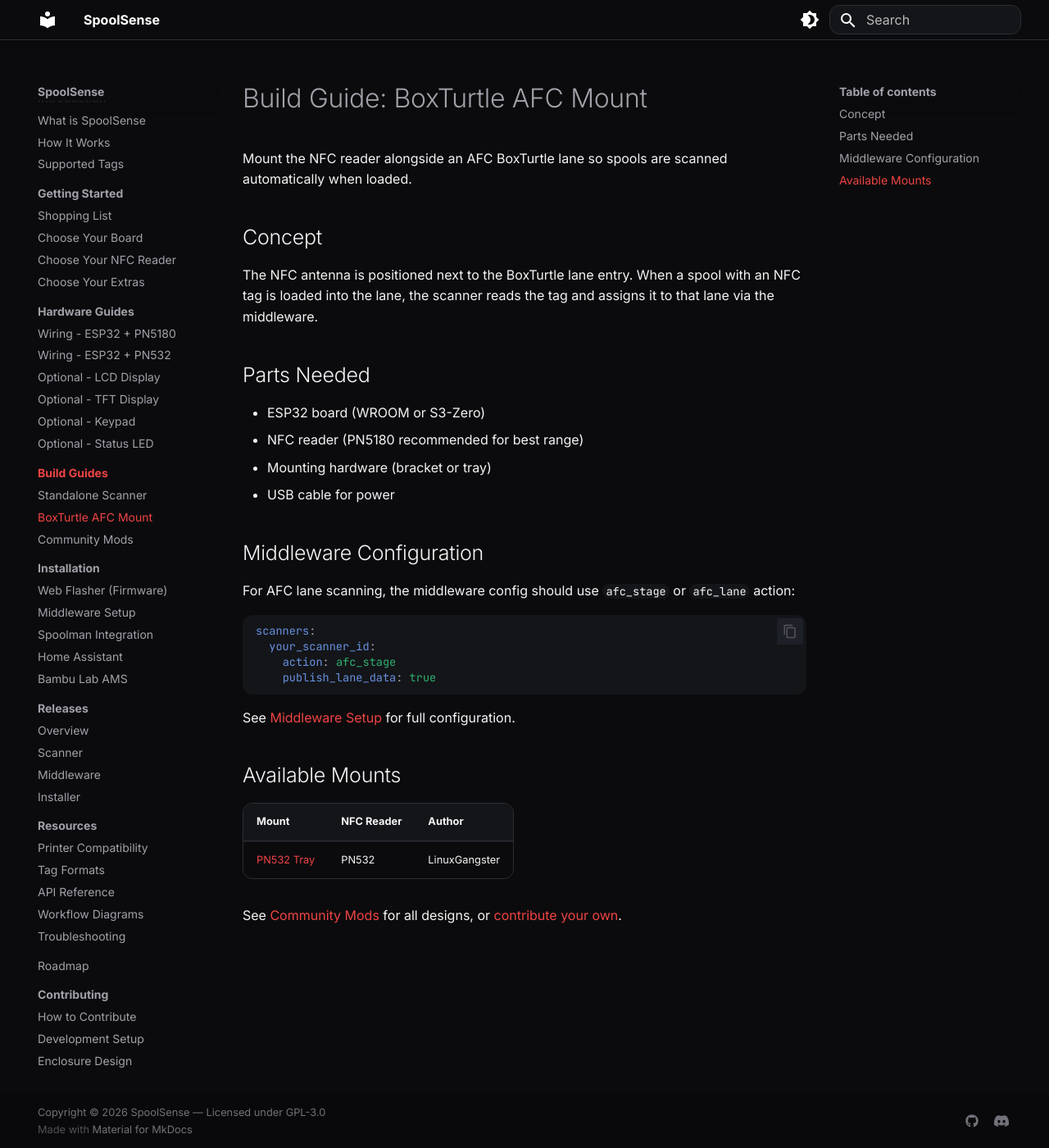
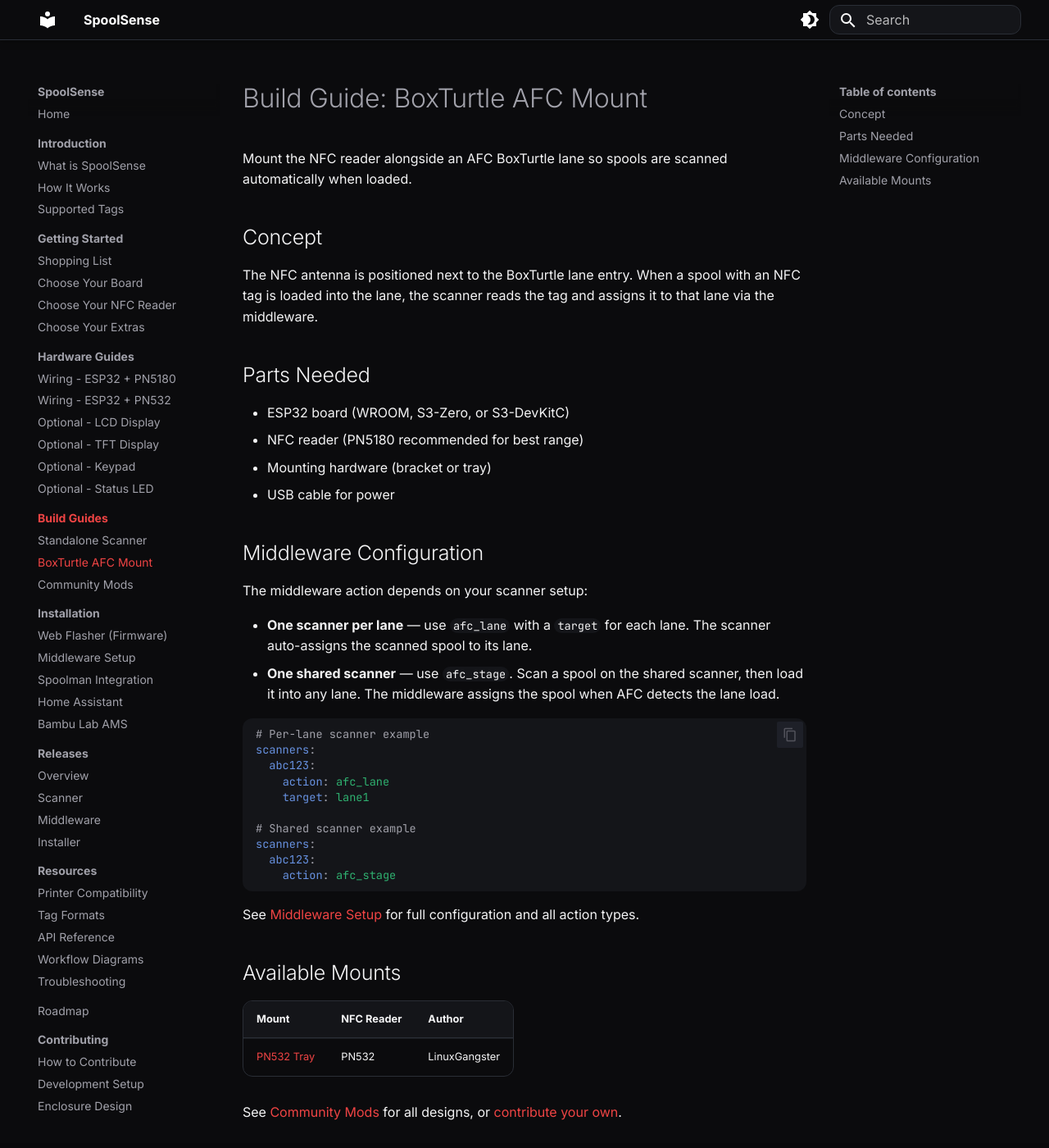
Before and after one commit to SpoolSense/spoolsense.org, an MkDocs documentation site: the page built from docs/builds/boxturtles.md, in a window 1280 px wide and 1400 px high. Shown: the whole window at 82% size. Built offline with MkDocs 1.6.1 and Material for MkDocs 9.7.7, drawn with Linux system fonts in a browser that asks for light colours.

Commit message:
docs: fix BoxTurtle middleware config — clarify afc_lane vs afc_stage, add S3-DevKitC

````diff
--- a/docs/builds/boxturtles.md
+++ b/docs/builds/boxturtles.md
@@ -8,23 +8,32 @@ The NFC antenna is positioned next to the BoxTurtle lane entry. When a spool wit
 
 ## Parts Needed
 
-- ESP32 board (WROOM or S3-Zero)
+- ESP32 board (WROOM, S3-Zero, or S3-DevKitC)
 - NFC reader (PN5180 recommended for best range)
 - Mounting hardware (bracket or tray)
 - USB cable for power
 
 ## Middleware Configuration
 
-For AFC lane scanning, the middleware config should use `afc_stage` or `afc_lane` action:
+The middleware action depends on your scanner setup:
+
+- **One scanner per lane** — use `afc_lane` with a `target` for each lane. The scanner auto-assigns the scanned spool to its lane.
+- **One shared scanner** — use `afc_stage`. Scan a spool on the shared scanner, then load it into any lane. The middleware assigns the spool when AFC detects the lane load.
 
 ```yaml
+# Per-lane scanner example
 scanners:
-  your_scanner_id:
+  abc123:
+    action: afc_lane
+    target: lane1
+
+# Shared scanner example
+scanners:
+  abc123:
     action: afc_stage
-    publish_lane_data: true
 ```
 
-See [Middleware Setup](../installation/middleware.md) for full configuration.
+See [Middleware Setup](../installation/middleware.md) for full configuration and all action types.
 
 <!-- TODO: Add CAD renders and assembly photos -->
 <!-- TODO: Add wiring diagram for BoxTurtle mounting -->
````
